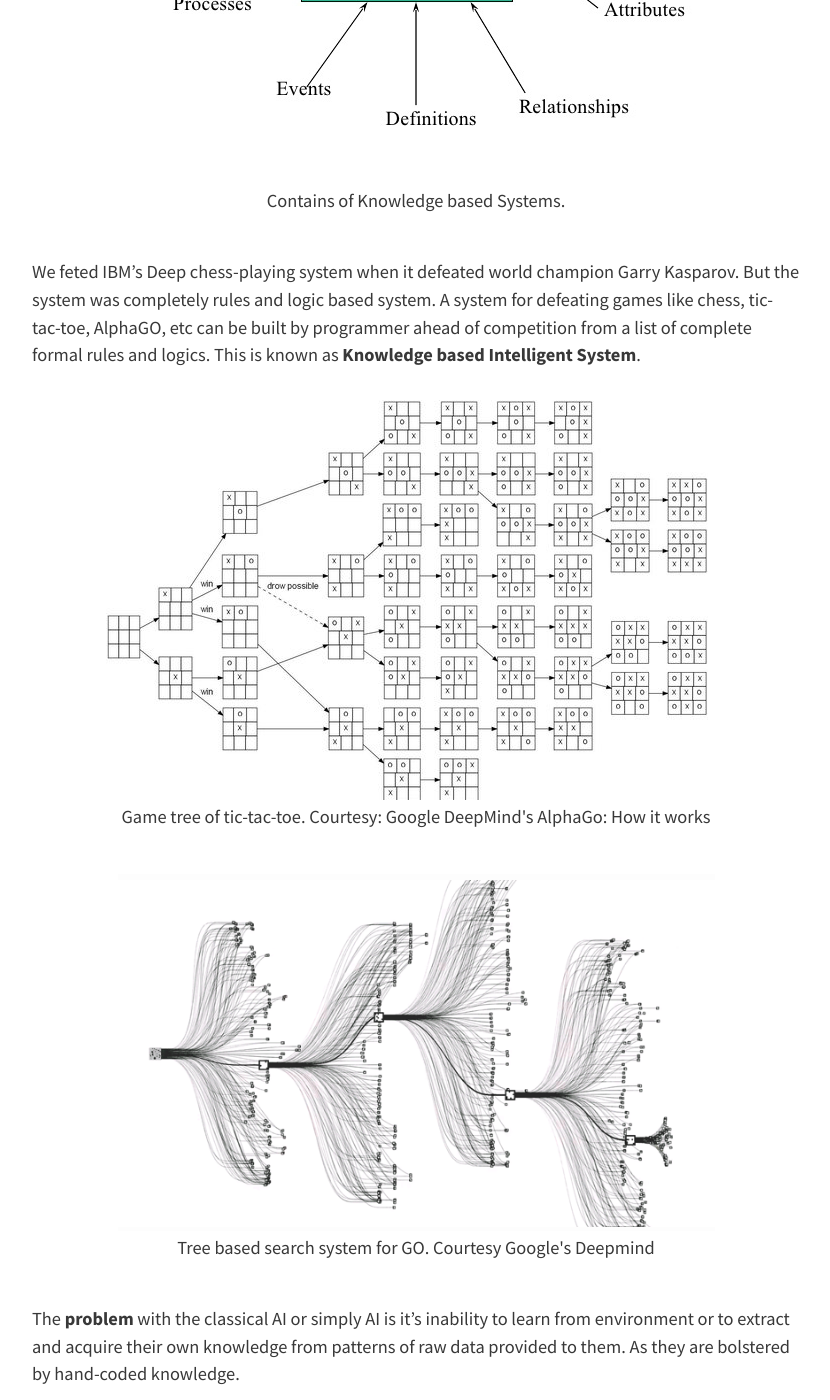
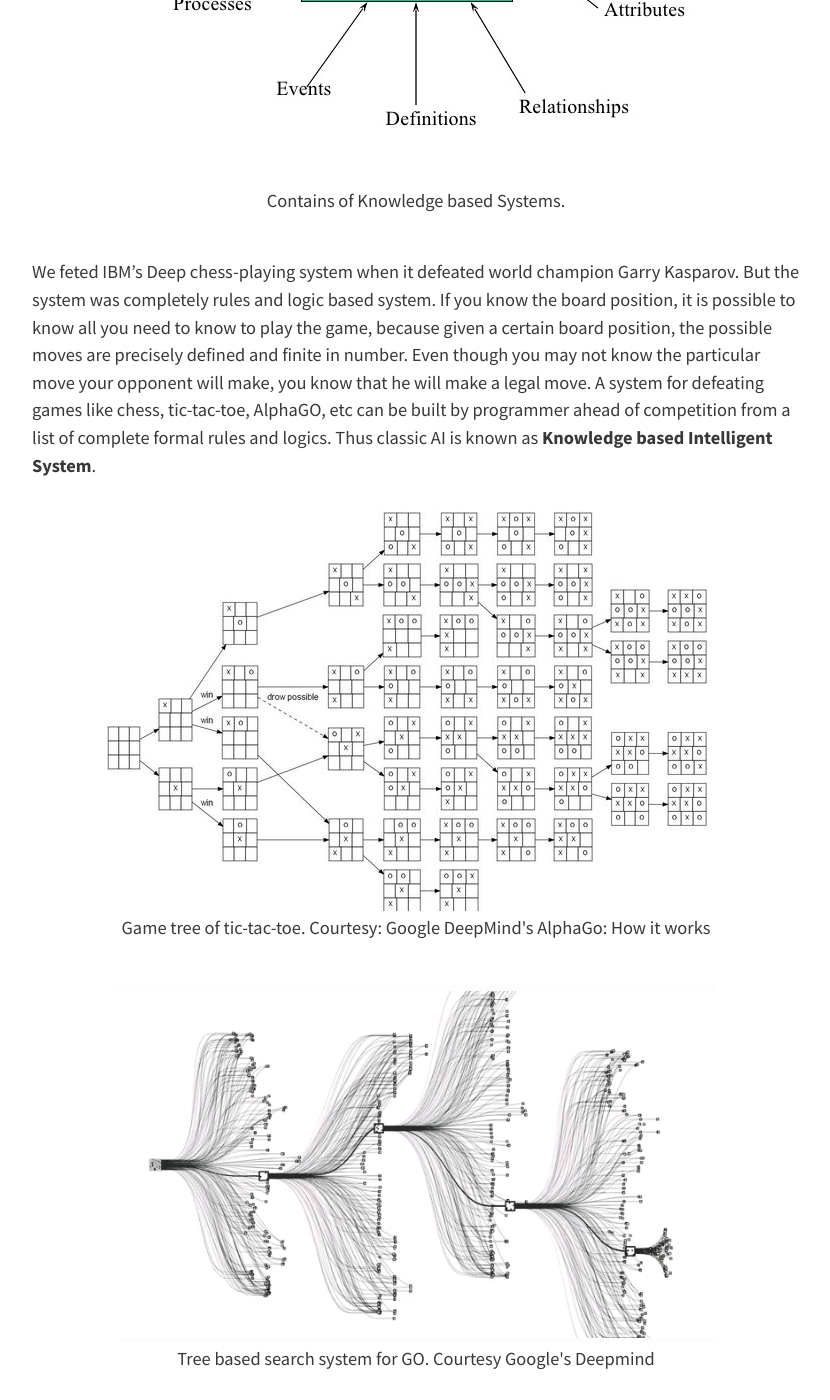
Before and after one commit to Niranjankr96/bjjaiswal.github.io, a Jekyll site: the page built from _posts/2018-06-30-Introduction-to-Artificial-Intelligence-and-its-branches.md, in a window 1280 px wide and 1400 px high, scrolled down 2041 px. Shown: the whole window, without its empty margins (224-1054 px from the left). Built offline with Jekyll 4.4.1, drawn with Linux system fonts in a browser that asks for light colours; nearby versions of some CDN libraries; our own code applies the rules of GitHub Pages for plain Markdown files; comment, search, counter and statistics services are not loaded; some of the changed text lies outside the part shown.

Commit message:
lots of changes

```diff
--- a/_posts/2018-06-30-Introduction-to-Artificial-Intelligence-and-its-branches.md
+++ b/_posts/2018-06-30-Introduction-to-Artificial-Intelligence-and-its-branches.md
@@ -31,7 +31,7 @@ Earlier/classical AI system are built on a list of formal, logistic and mathemat
 </figure>
 &nbsp;
 
-We feted IBM's Deep chess-playing system when it defeated world champion Garry Kasparov. But the system was completely rules and logic based system. A system for defeating games like chess, tic-tac-toe, AlphaGO, etc can be built by programmer ahead of competition from a list of complete formal rules and logics. This is known as __Knowledge based Intelligent System__.
+We feted IBM's Deep chess-playing system when it defeated world champion Garry Kasparov. But the system was completely rules and logic based system. If you know the board position, it is possible to know all you need to know to play the game, because given a certain board position, the possible moves are precisely defined and finite in number. Even though you may not know the particular move your opponent will make, you know that he will make a legal move. A system for defeating games like chess, tic-tac-toe, AlphaGO, etc can be built by programmer ahead of competition from a list of complete formal rules and logics. Thus classic AI is known as __Knowledge based Intelligent System__.
 
 <figure>
   <div style="text-align:center">
@@ -49,16 +49,17 @@ We feted IBM's Deep chess-playing system when it defeated world champion Garry K
 </figure>
 &nbsp;
 
-The __problem__ with the classical AI or simply AI is it's inability to learn from environment or to extract and acquire their own knowledge from patterns of raw data provided to them. As they are bolstered by hand-coded knowledge.
+The __problem__ with the classical AI is: it's inability to learn from environment or to extract and acquire their own knowledge from patterns of raw data provided to them. As they are bolstered by hand-coded knowledge.
 
 The list of Instance where classical AI fails:
 
-* Unable to extract information from camera images, typically in the form of a pixel array, and map them onto internal representations of the world
+* Unable to extract information from real world for ex: camera images, typically in the form of a pixel array, and map them onto internal representations of the world
 
 * Classical AI models do not take the real world sufficiently into account. so, problem of generalization occurs.
 
-The __solution__ is provided by Machine Learning.
 ## Machine Learning.
+Machine Learning solves the problems classical AI by providing systems the ability to acquire their own knowledge by extracting information from real world data.
+
 Machine Learning is the field of study that gives computers the ability to learn without being explicitly programmed. Let me give you formal Book definition:
 
 > "A computer program is said to learn from experience E with respect to some class of tasks T and performance measure P, if its performance at tasks in T, as measured by P, improves with experience E." - Tom Mitchell's Machine Learning Book
```
